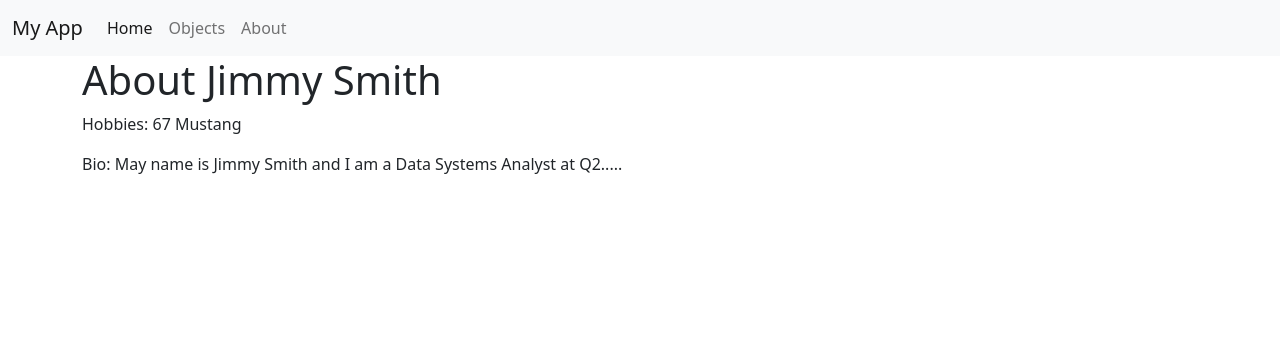
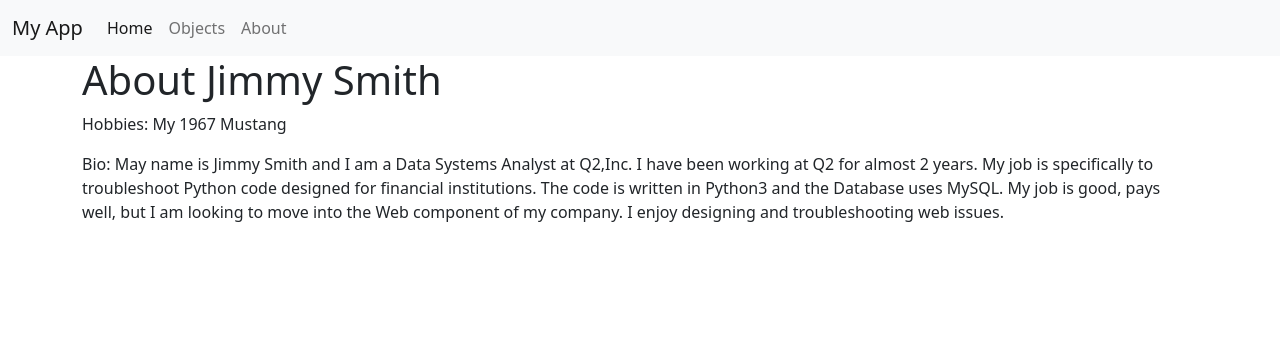
Before and after one commit to BlueEyesSD84/mynewrepo, a Flask app: page /about in a window 1280 px wide. Shown: the top 356 px of the page. Run offline with Flask 2, Linux system fonts and the light colour scheme.

Commit message:
update about dictionary

```diff
--- a/routes.py
+++ b/routes.py
@@ -15,8 +15,8 @@ def about(): #Create a dictionary in the about.html page
     me = {
         "first_name": "Jimmy",
         "last_name": "Smith",
-        "hobbies": "67 Mustang",
-        "bio": "May name is Jimmy Smith and I am a Data Systems Analyst at Q2....."
+        "hobbies": "My 1967 Mustang",
+        "bio": "May name is Jimmy Smith and I am a Data Systems Analyst at Q2,Inc.  I have been working at Q2 for almost 2 years.  My job is specifically to troubleshoot Python code designed for financial institutions.  The code is written in Python3 and the Database uses MySQL.  My job is good, pays well, but I am looking to move into the Web component of my company.  I enjoy designing and troubleshooting web issues."
     }
     return render_template("about.html", about_dict=me)
 
--- a/templates/index.html
+++ b/templates/index.html
@@ -7,5 +7,4 @@ Home
 {% block content %}
     <h1>Home Page</h1>
     <p>Welcome to our new home page! Enjoy your stay.</p>
-    <p>This is testing my git hub upload</p>
 {% endblock content %}
```
